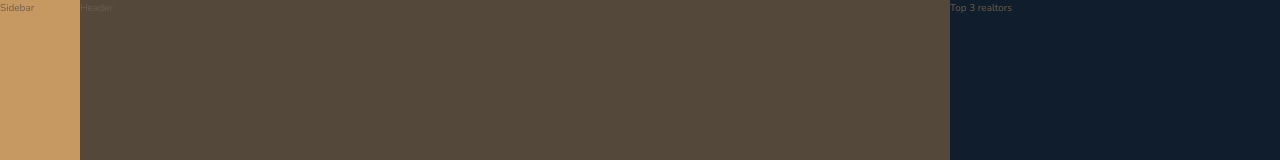
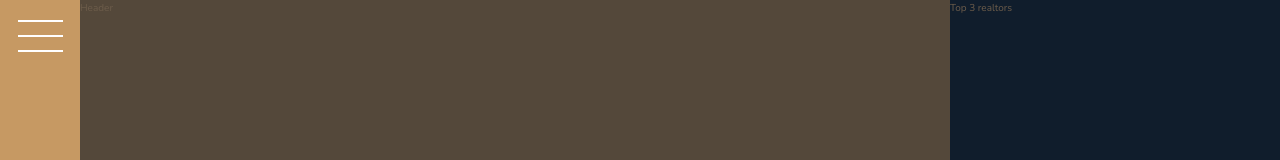
Before and after one commit to Chen-Abudi/Nexter, a website: page index.html in a window 1280 px wide. Shown: the top 160 px of the page. Drawn offline with nearby package versions, Linux system fonts and the light colour scheme.

Commit message:
feat: Added sidebard menu icon

```diff
--- a/index.html
+++ b/index.html
@@ -19,7 +19,9 @@
     <title>nexter &mdash; your home, your freedom</title>
   </head>
   <body class="container">
-    <div class="sidebar">Sidebar</div>
+    <div class="sidebar">
+      <button class="nav-button"></button>
+    </div>
 
     <!-- Header Section -->
     <header class="header">Header</header>
--- a/sass/_sidebar.scss
+++ b/sass/_sidebar.scss
@@ -2,4 +2,33 @@
   background-color: $color-primary;
   grid-column: sidebar-start / sidebar-end;
   grid-row: 1 / -1;
+
+  display: flex;
+  justify-content: center;
 }
+
+.nav-button {
+  border: none;
+  border-radius: 0;
+
+  background-color: #fff;
+  width: 4.5rem;
+  height: 2px;
+  margin-top: 3.5rem;
+
+  &::before,
+  &::after {
+    content: "";
+    background-color: #fff;
+    width: 4.5rem;
+    height: 2px;
+    display: block;
+  }
+
+  &::before {
+    transform: translateY(-1.5rem);
+  }
+  &::after {
+    transform: translateY(1.3rem);
+  }
+}
```
Also changed, not shown: css/style.css.
